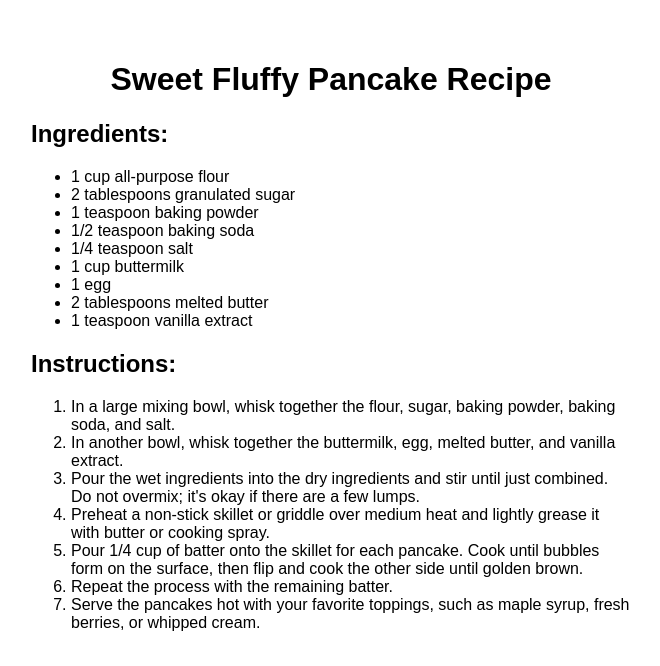
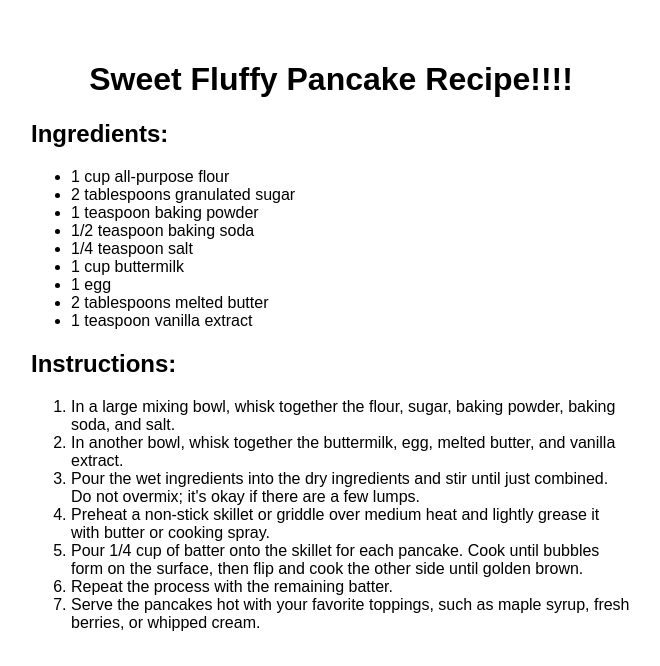
Before and after one commit to AforOdoma/HTML, a plain HTML site: page index.html in a window 1280 px wide. Shown: the whole page, without its empty margins (309-969 px from the left). Drawn offline with Linux system fonts and the light colour scheme.

Commit message:
second Update index.html

```diff
--- a/index.html
+++ b/index.html
@@ -20,7 +20,7 @@
     </style>
 </head>
 <body>
-    <h1>Sweet Fluffy Pancake Recipe</h1>
+    <h1>Sweet Fluffy Pancake Recipe!!!!</h1>
 
     <div class="recipe">
         <h2>Ingredients:</h2>
```
